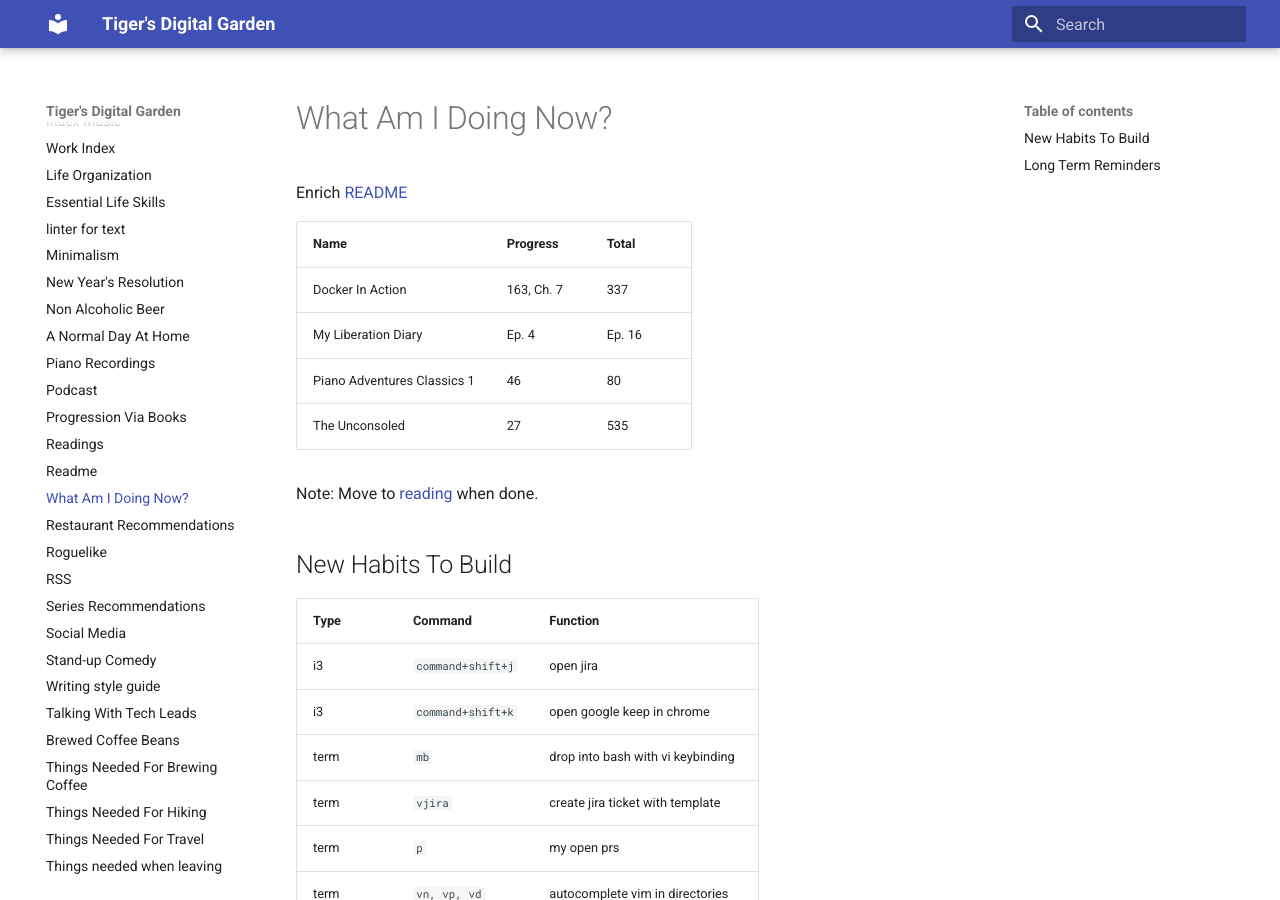
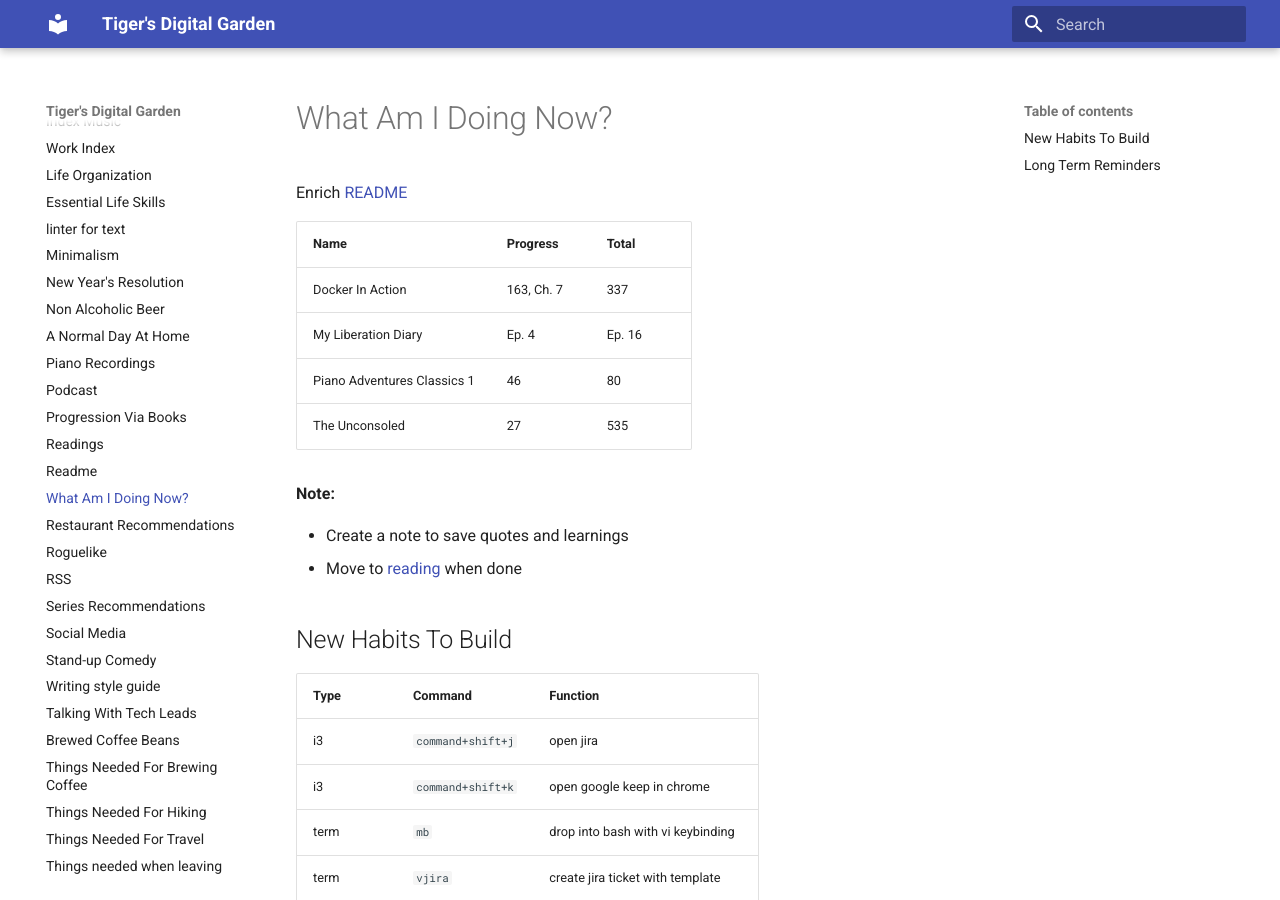
Before and after one commit to ynotstartups/notes, an MkDocs documentation site: the page built from notes/reminders.md, in a window 1280 px wide and 900 px high. Built offline with MkDocs 1.6.1 and Material for MkDocs 9.7.7, drawn with Linux system fonts in a browser that asks for light colours.

Commit message:
add notes to reminders

```diff
--- a/notes/reminders.md
+++ b/notes/reminders.md
@@ -9,7 +9,10 @@ Enrich [README](./readmereadme.md)
 | Piano Adventures Classics 1 | 46         | 80     |
 | The Unconsoled              | 27         | 535    |
 
-Note: Move to [reading](./reading.md) when done.
+**Note:**
+
+- Create a note to save quotes and learnings
+- Move to [reading](./reading.md) when done
 
 ## New Habits To Build
 
```
